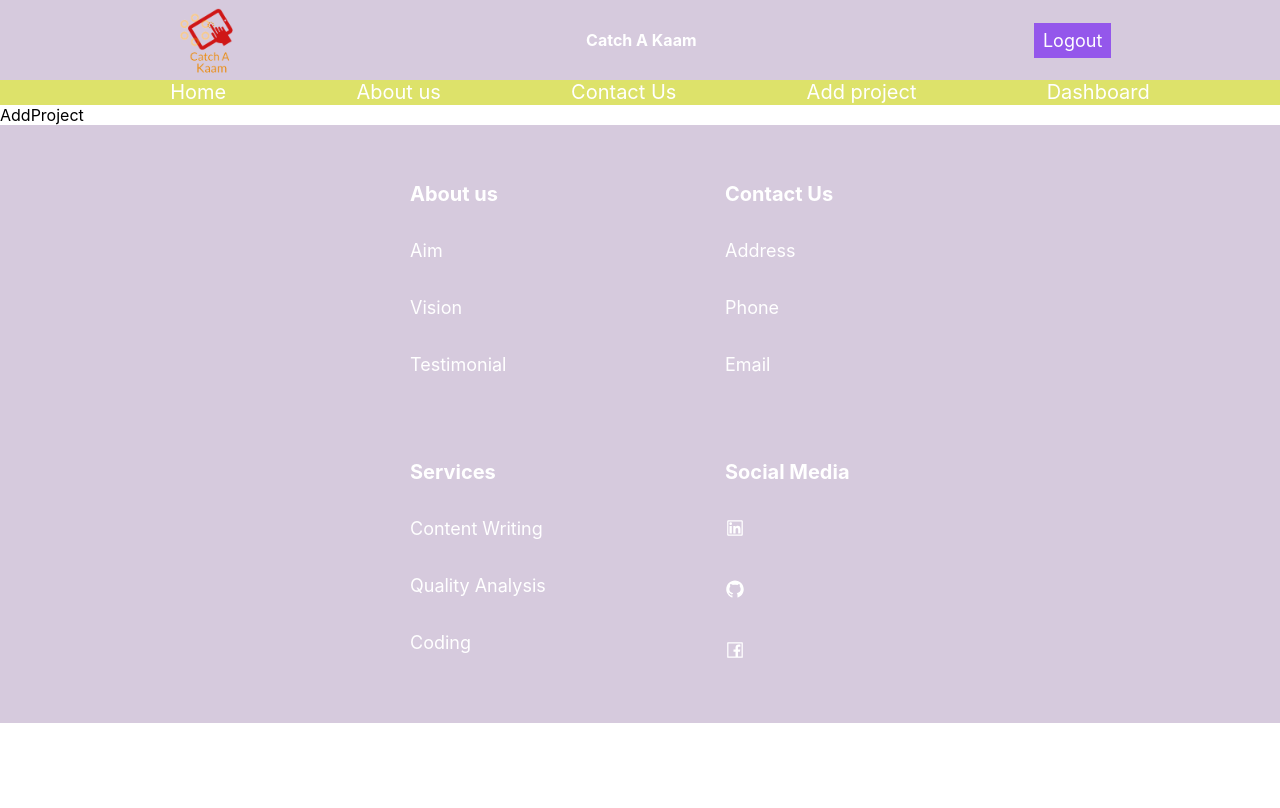
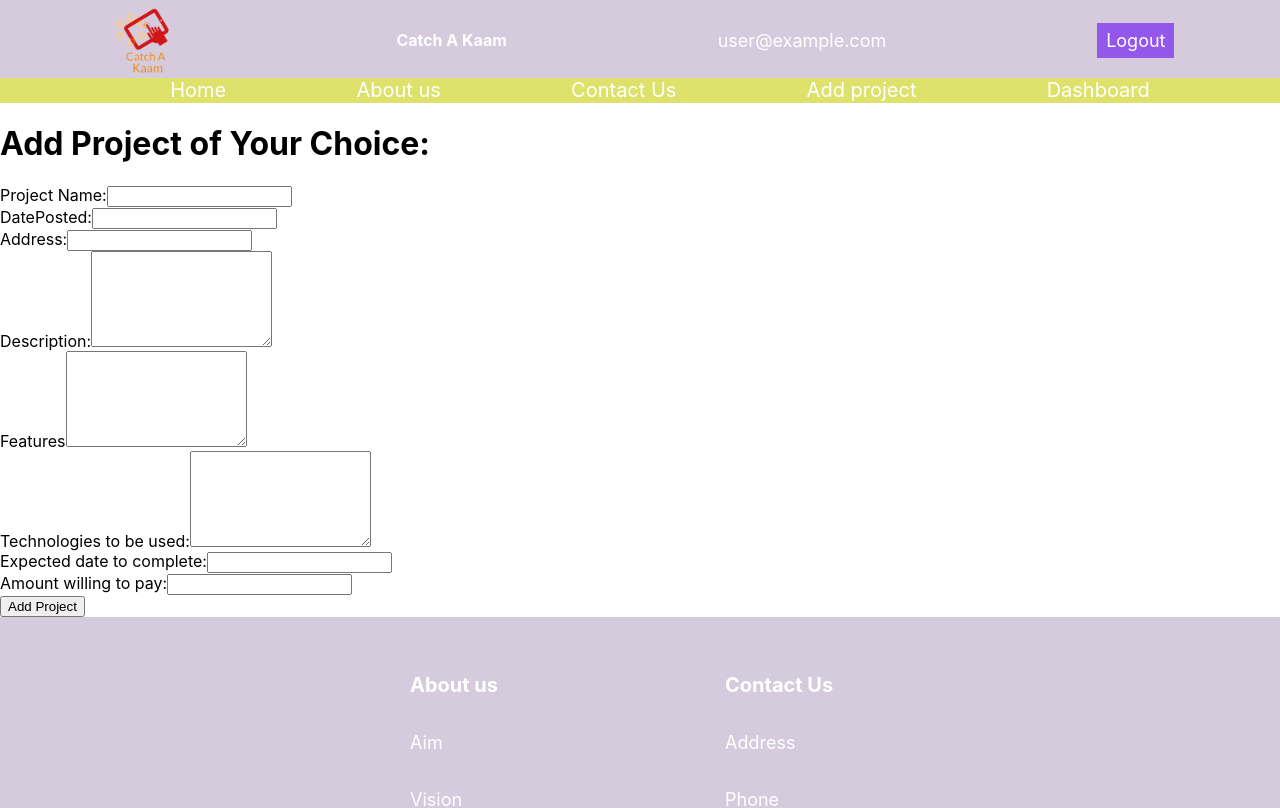
Before and after one commit to shrutidhungana/Catch-A-Kaam, a React (Create React App) app: page /addproject in a window 1280 px wide. Shown: the top 808 px of the page. Built offline with nearby package versions, Linux system fonts and the light colour scheme; no server answers; sample sign-in values are in the browser's storage.

Commit message:
Add Project

```diff
--- a/package.json
+++ b/package.json
@@ -7,20 +7,18 @@
     "@testing-library/react": "^13.3.0",
     "@testing-library/user-event": "^13.5.0",
     "bootstrap": "^5.2.1",
-    "carousel": "^0.0.3",
     "emailjs-com": "^3.2.0",
     "firebase": "^9.10.0",
+    "numeral": "^2.0.6",
     "react": "^18.2.0",
     "react-bootstrap": "^2.5.0",
+    "react-datepicker": "^4.8.0",
     "react-dom": "^18.2.0",
     "react-google-button": "^0.7.2",
     "react-icons": "^4.4.0",
     "react-router-dom": "^6.3.0",
     "react-scripts": "5.0.1",
-    "react-slick": "^0.29.0",
-    "slick": "^1.12.2",
     "styled-components": "^5.3.5",
-    "sweetalert2": "^11.4.32",
     "web-vitals": "^2.1.4"
   },
   "scripts": {
--- a/src/Components/AboutUS/AboutUs.jsx
+++ b/src/Components/AboutUS/AboutUs.jsx
@@ -28,12 +28,8 @@ const AboutUs = () => {
       <Content>
         <Heading>Catch-A-Kaam</Heading>
         <Paragraph>
-          This is a fictional website. The main idea of the website is it gives
-          chances to freelancers to take a project and complete it on their pace
-          of time. Also it provides people to put their prices so that
-          freelancers will choose their project accordingly. The website also
-          give people an insight on what kind of services are given by the
-          freelancers. Overall, this website is only created for practice.
+          This is a fictional website. The main idea of the website is that client can add their project. The list of credential a client can include in the project could be its name, date posted,address of client or company,description, features to include, the tech stack they would want to use, the expected time to complete the project, the expected amount freelancers are willing to take so that the freelancers would decide if thay would like to take the project or not depending on their requirements,skills,calibre and if they could complete the project in time.
+
         </Paragraph>
 
         <Paragraph>
--- a/src/Components/AddProject/AddProject.jsx
+++ b/src/Components/AddProject/AddProject.jsx
@@ -1,8 +1,13 @@
 import React from 'react'
+import AddProjectForm from './AddProjectForm/AddProjectForm'
+
 
 const AddProject = () => {
   return (
-    <div>AddProject</div>
+    <div>
+      <h1>Add Project of Your Choice:</h1>
+     <AddProjectForm />
+    </div>
   )
 }
 
--- /dev/null
+++ b/src/Components/AddProject/AddProjectForm/AddProjectForm.jsx
@@ -0,0 +1,75 @@
+import React, {useState} from 'react'
+import DatePicker from 'react-datepicker'
+import "react-datepicker/dist/react-datepicker.css";
+
+const AddProjectForm = () => {
+    const [selectedDate, setSelectedDate] = useState("")
+    return (
+        <div>
+            <form>
+                <div>
+                    <label htmlFor="projectName">Project Name:</label>
+                    <input type="text"
+                        required
+                    />
+                </div>
+                <div>
+                    <label htmlFor="datePosted">DatePosted:</label>
+                    <DatePicker
+                        selected={selectedDate}
+                        onChange={date => setSelectedDate(date)}
+                        required
+                    />
+                </div>
+                <div>
+                    <label htmlFor="address">Address:</label>
+                    <input type="text"
+                        required
+                    />
+                </div>
+                <div>
+                    <label htmlFor="description">Description:</label>
+                    <textarea
+                        required
+                        rows="6"
+                    >
+                    </textarea>
+
+                </div>
+                <div>
+                    <label htmlFor="features">Features</label>
+                    <textarea
+                        required
+                        rows="6"
+                    >
+                    </textarea>
+                </div>
+                <div>
+                    <label htmlFor="tech">Technologies to be used:</label>
+                    <textarea
+                        rows="6"
+                        required
+                    >
+                    </textarea>
+                </div>
+                <div>
+                    <label htmlFor="time">Expected date to complete:</label>
+                    <DatePicker
+                        selected={selectedDate}
+                        onChange={date => setSelectedDate(date)}
+                        required
+                    />
+                </div>
+                <div>
+                    <label htmlFor="amount">Amount willing to pay:</label>
+                    <input
+                        type="text"
+                        required
+                    />
+                </div>
+                <button>Add Project</button>
+            </form>
+        </div>
+    )
+}
+export default AddProjectForm
--- a/src/Components/Header/HeaderStyle.jsx
+++ b/src/Components/Header/HeaderStyle.jsx
@@ -5,7 +5,7 @@ export const Header = styled.header`
   display: flex;
   justify-content: space-around;
   align-items: center;
-  margin-bottom: -16px;
+  margin-bottom: -18px;
 
 
 `;
@@ -28,3 +28,7 @@ export const Button = styled.p`
  padding: 5px 7px;
   cursor: pointer;
 `;
+
+export const UserEmail = styled.p`
+color: white;
+`
--- a/src/Components/Header/Headers.jsx
+++ b/src/Components/Header/Headers.jsx
@@ -1,21 +1,12 @@
-import React, {useState, useEffect} from 'react'
+import React, { useState, useEffect } from "react";
 import logo1 from "../../Assets/logo1.png";
-import { AiOutlineMenu } from "react-icons/ai";
-import { Link, useNavigate } from 'react-router-dom'
-import { useUserAuth } from '../../Context/UserAuthContext';
-import {
-  getAuth,
-  onAuthStateChanged
-} from 'firebase/auth';
 
-import {
-  Header,
-  Image,
-  Heading,
-  Button
-} from './HeaderStyle';
-import './Header.css'
+import { Link, useNavigate } from "react-router-dom";
+import { useUserAuth } from "../../Context/UserAuthContext";
+import { getAuth, onAuthStateChanged } from "firebase/auth";
 
+import { Header, Image, Heading, Button, UserEmail } from "./HeaderStyle";
+import "./Header.css";
 
 const Headers = () => {
   const [isLoggedIn, setIsLoggedIn] = useState(false);
@@ -23,12 +14,12 @@ const Headers = () => {
   useEffect(() => {
     const auth = getAuth();
     onAuthStateChanged(auth, (user) => {
-      setIsLoggedIn(!!user);
+      setIsLoggedIn(user);
     });
   }, []);
 
-  const { logOut, user } = useUserAuth()
-  let navigate = useNavigate()
+  const { logOut, user } = useUserAuth();
+  let navigate = useNavigate();
   const handleLogout = async () => {
     try {
       await logOut();
@@ -38,29 +29,30 @@ const Headers = () => {
     }
   };
 
-
-
   return (
     <Header>
       <Image src={logo1} alt="logo" />
       <Heading>Catch A Kaam</Heading>
-      {!isLoggedIn &&
+      {!isLoggedIn && (
         <Button>
-          <Link to="/login" className="ln">Login</Link>
+          <Link to="/login" className="ln">
+            Login
+          </Link>
         </Button>
-      }
-      {isLoggedIn &&
+      )}
+      {isLoggedIn && (
         <div>
+          <UserEmail>{user && user.email}</UserEmail>
+        </div>
+      )}
 
-        <Button  onClick={handleLogout}>
-          Logout
-          </Button>
+      {isLoggedIn && (
+        <div>
+          <Button onClick={handleLogout}>Logout</Button>
         </div>
-       }
+      )}
+    </Header>
+  );
+};
 
-
-      </Header>
-  )
-}
-
-export default Headers
+export default Headers;
--- a/src/Components/Homepage/Homepages.jsx
+++ b/src/Components/Homepage/Homepages.jsx
@@ -1,23 +1,18 @@
 import React from "react";
 import Testimonial from "./Testimonial/Testimonials";
-
 import Banners from "./Banner/Banners";
 import { Homepage } from "./HomepageStyle";
 import Text from "./Text/Text";
-import './Homepage.css'
-
+import "./Homepage.css";
 
 const Homepages = () => {
   return (
     <Homepage>
-      <Banners />
-      <Text />
-
-
-
-      <p>
-      <Testimonial />
-      </p>
+      <div>
+        <Banners />
+        <Text />
+        <Testimonial />
+      </div>
     </Homepage>
   );
 };
--- a/src/Components/NavBar/NavBar.jsx
+++ b/src/Components/NavBar/NavBar.jsx
@@ -1,29 +1,84 @@
-import React from 'react'
+import React, {useState, useEffect} from 'react'
 import { Link } from 'react-router-dom'
 import { Nav, List, } from './NavBarStyle'
 import './NavBar.css'
-
+import {
+  getAuth,
+  onAuthStateChanged
+} from 'firebase/auth';
 
 const NavBar = () => {
+  const [isLoggedIn, setIsLoggedIn] = useState(false);
+
+  useEffect(() => {
+    const auth = getAuth();
+    onAuthStateChanged(auth, (user) => {
+      setIsLoggedIn(user);
+    });
+  }, []);
+
   return (
       <Nav>
       <List>
+        {!isLoggedIn &&
+
+            <div>
               <li>
-                  <Link to = "/">Home</Link>
+                <Link to="/">Home</Link>
               </li>
+            </div>
+        }
+        {!isLoggedIn &&
+          <div>
             <li>
               <Link to="/about">About us</Link>
             </li>
-
+          </div>
+        }
+        {!isLoggedIn &&
+          <div>
             <li>
               <Link to="/contact">Contact Us</Link>
             </li>
+          </div>
+        }
+
+        {isLoggedIn&&
+          <div>
             <li>
-          <Link to = "/addproject">Add project</Link>
+              <Link to="/">Home</Link>
             </li>
+          </div>
+        }
+        {isLoggedIn&&
+          <div>
             <li>
-          <Link to = "/dashboard">Dashboard</Link>
+              <Link to="/about">About us</Link>
             </li>
+          </div>
+        }
+        {isLoggedIn&&
+          <div>
+            <li>
+              <Link to="/contact">Contact Us</Link>
+            </li>
+          </div>
+        }
+        {isLoggedIn&&
+          <div>
+            <li>
+              <Link to="/addproject">Add project</Link>
+            </li>
+          </div>
+        }
+        {isLoggedIn&&
+          <div>
+
+            <li>
+              <Link to="/dashboard">Dashboard</Link>
+            </li>
+          </div>
+        }
       </List>
 
 
--- a/src/Components/Register/Registers.jsx
+++ b/src/Components/Register/Registers.jsx
@@ -27,7 +27,7 @@ const Signup = () => {
     setError("");
     try {
       await signUp(email, password);
-      navigate("/login");
+      navigate("/");
     } catch (err) {
       setError(err.message);
     }
```
Also changed, not shown: 1 other file (tests, documents, lock files or other folders). Lines whose indentation alone changed are shown as unchanged.
